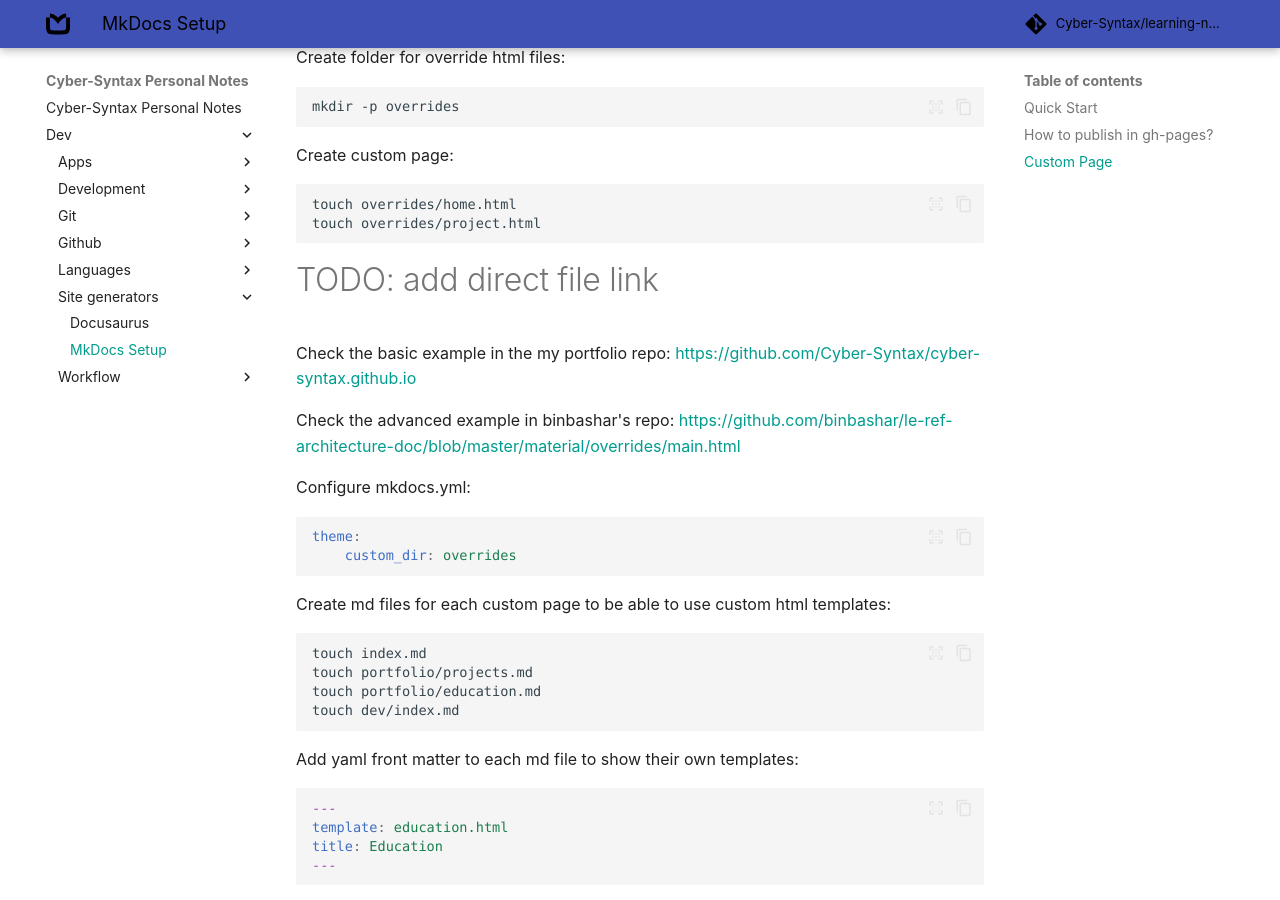
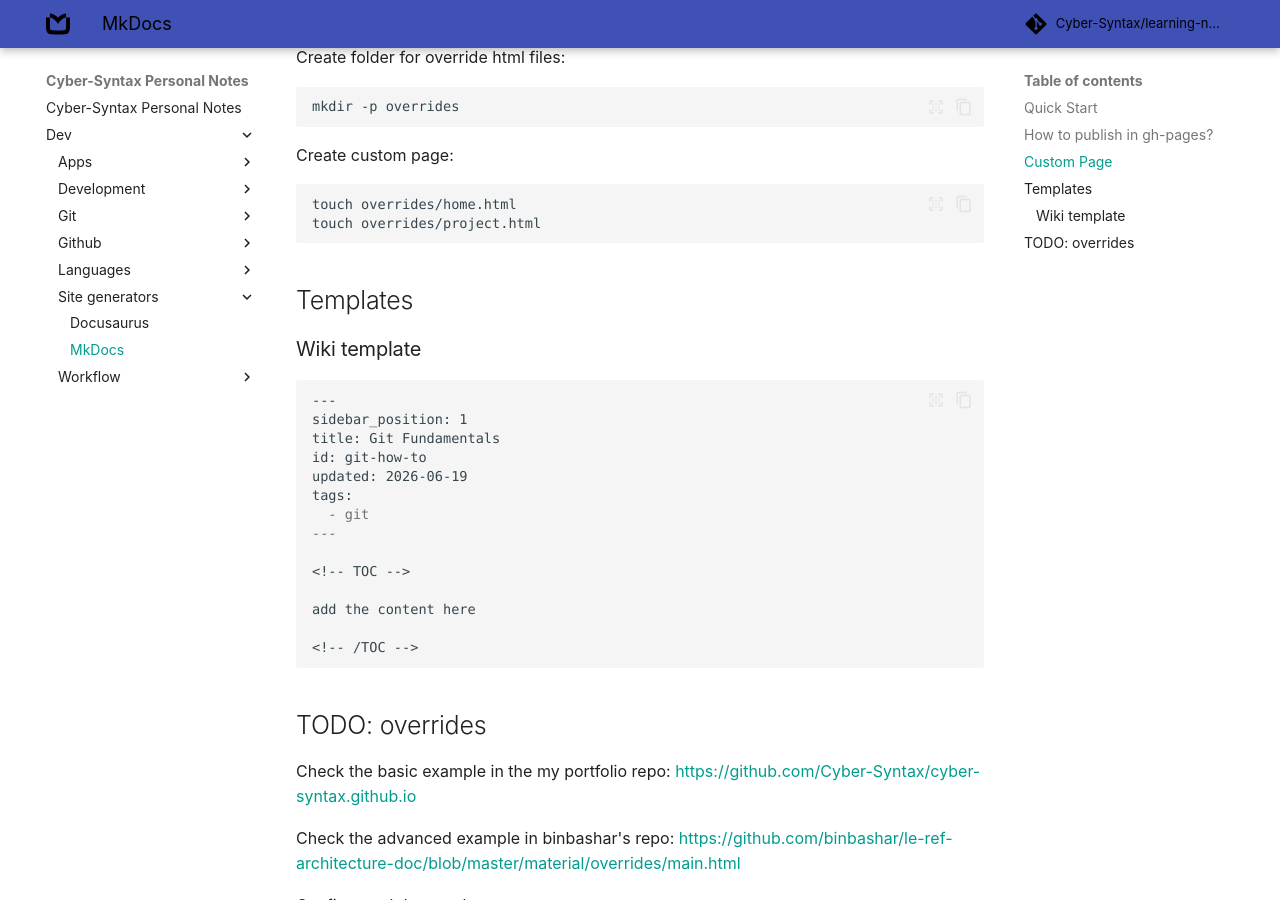
Before and after one commit to Cyber-Syntax/learning-notes, an MkDocs documentation site: the page built from docs/dev/site-generators/mkdocs.md, in a window 1280 px wide and 900 px high, scrolled down 891 px. Built offline with MkDocs 1.6.1 and Material for MkDocs 9.7.7, drawn with Linux system fonts in a browser that asks for light colours; some web fonts are replaced; comment, search, counter and statistics services are not loaded.

Commit message:
docs(site-generators): update mkdocs and docusaurus markdown style

````diff
--- a/docs/dev/site-generators/mkdocs.md
+++ b/docs/dev/site-generators/mkdocs.md
@@ -1,4 +1,10 @@
-# MkDocs Setup
+---
+title: MkDocs
+tags:
+  - site-generator
+---
+
+<!-- TOC -->
 
 ## Quick Start
 
@@ -51,7 +57,29 @@
 touch overrides/project.html
 ```
 
-# TODO: add direct file link
+## Templates
+
+### Wiki template
+
+```md
+---
+sidebar_position: 1
+title: Git Fundamentals
+id: git-how-to
+updated: 2026-06-19
+tags:
+  - git
+---
+
+<!-- TOC -->
+
+add the content here
+
+<!-- /TOC -->
+```
+
+## TODO: overrides
+
 Check the basic example in the my portfolio repo:
 <https://github.com/Cyber-Syntax/cyber-syntax.github.io>
 
@@ -62,7 +90,7 @@
 
 ```yaml
 theme:
-    custom_dir: overrides
+  custom_dir: overrides
 ```
 
 Create md files for each custom page to be able to use custom html templates:
@@ -94,8 +122,10 @@
 
 ```yaml
 nav:
-    - Home: "index.md"
-    - Projects: "portfolio/projects.md"
-    - Education: "portfolio/education.md"
-    - Dev: "dev/index.md"
+  - Home: "index.md"
+  - Projects: "portfolio/projects.md"
+  - Education: "portfolio/education.md"
+  - Dev: "dev/index.md"
 ```
+
+<!-- /TOC -->
````
Also changed, not shown: docs/dev/site-generators/docusaurus.md (+9 -1 lines).
